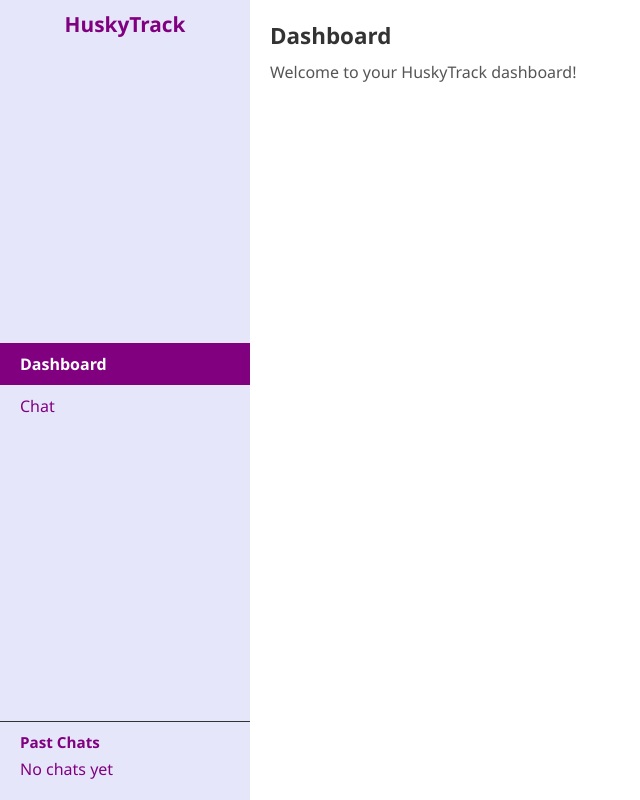
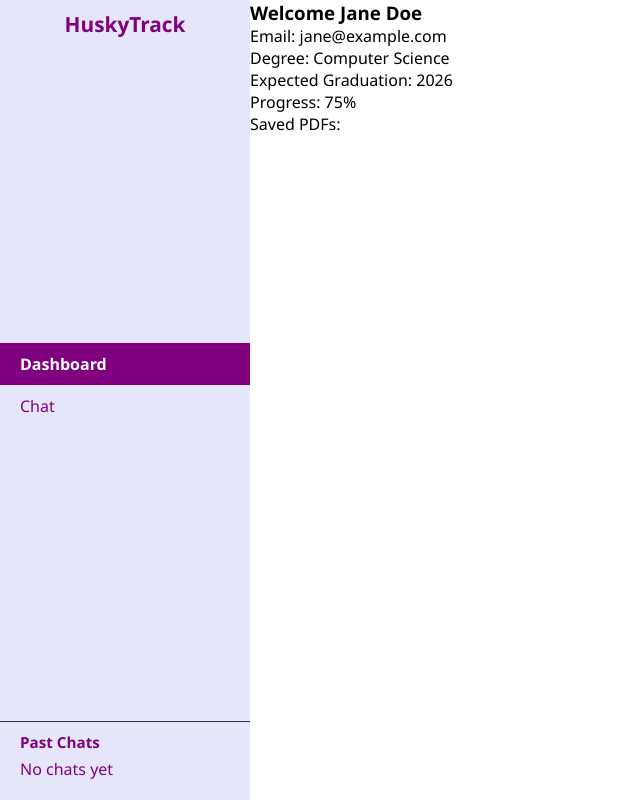
Before and after one commit to anika-222/HuskyTrack, a React app in the folder FrontEnd/client/: page / in a window 1280 px wide. Shown: the whole page, without its empty margins (0-640 px from the left). Built offline with nearby package versions, Linux system fonts and the light colour scheme.

Commit message:
progress ono dashboard

```diff
--- a/FrontEnd/client/src/App.jsx
+++ b/FrontEnd/client/src/App.jsx
@@ -1,8 +1,18 @@
 import React, { useState } from 'react';
 import './App.css';
+import DashboardCard from './components/DashboardCard.jsx'
 
 export default function App() {
   const [pageType, setPageType] = useState('dashboard');
+
+  const tempUser = {
+    name: 'Jane Doe',
+    email: 'jane@example.com',
+    degree: 'Computer Science',
+    expectedGraduation: '2026',
+    progress: 75,
+    savedPDFs: [],
+  }
 
   // Render Sidebar
   const renderSidebar = () => {
@@ -40,12 +50,7 @@ export default function App() {
   // Render Main Content
   const renderMainContent = () => {
     if (pageType === 'dashboard') {
-      return (
-        <div className='main-content'>
-          <h2>Dashboard</h2>
-          <p>Welcome to your HuskyTrack dashboard!</p>
-        </div>
-      );
+      return (<DashboardCard user={tempUser} />);
     }
 
     if (pageType === 'chat') {
--- /dev/null
+++ b/FrontEnd/client/src/components/DashboardCard.jsx
@@ -0,0 +1,24 @@
+import React, { useState } from 'react';
+
+
+
+export default function DashboardCard({user}) {
+    const renderDashboard = () => {
+        return (
+            <div className="dashboard-content">
+                <p>Email: {user.email}</p>
+                <p>Degree: {user.degree}</p>
+                <p>Expected Graduation: {user.expectedGraduation}</p>
+                <p>Progress: {user.progress}%</p>
+                <p>Saved PDFs: {user.savedPDFs}</p>
+            </div>
+        );
+    }
+
+    return (
+        <div className="dashboard-card">
+            <h3 id='main-header'>Welcome {user.name}</h3>
+            {renderDashboard()}
+        </div>
+    );
+}
```
